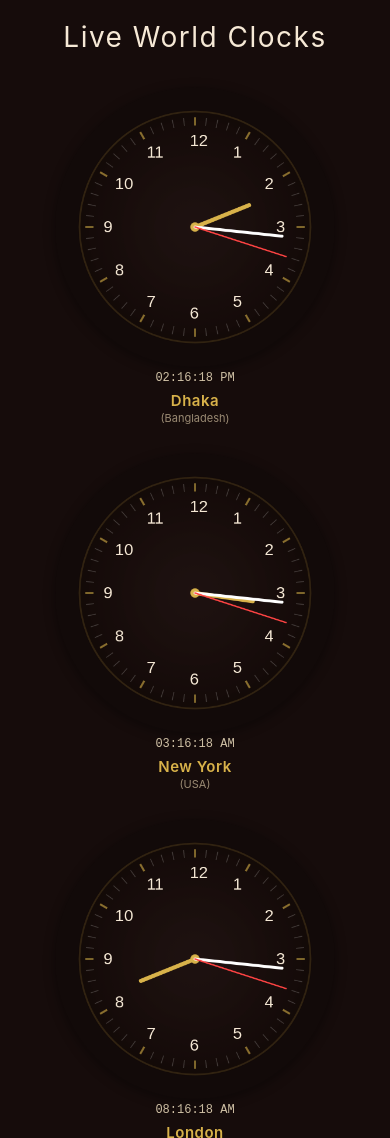
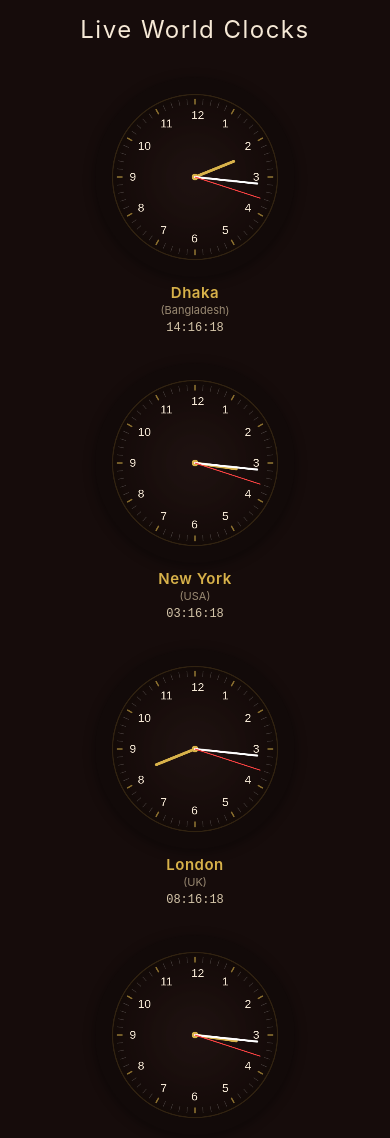
Before and after one commit to Jakia5876/Eight-county-live-watch, a plain HTML site: page index.html in a window 390 px wide. Shown: the top 1138 px of the page. Drawn offline with Linux system fonts and the light colour scheme.

Commit message:
Update title and enhance clock display styles

```diff
--- a/index.html
+++ b/index.html
@@ -3,7 +3,7 @@
 <head>
 <meta charset="utf-8" />
 <meta name="viewport" content="width=device-width,initial-scale=1" />
-<title>World Clocks — 8 Countries</title>
+<title>World Clocks — Selected Cities</title>
 
 <style>
   :root{
@@ -107,9 +107,15 @@
     .grid{
       grid-template-columns:1fr;
     }
+    body{
+      padding:15px 10px;
+    }
+    h1{
+      font-size:24px;
+    }
     .clock-wrap, canvas.analog {
-      width:280px;
-      height:280px;
+      width:200px;
+      height:200px;
     }
   }
 </style>
@@ -127,9 +133,9 @@ const clocks = [
   { city: "London", country: "UK", tz: "Europe/London" },
   { city: "Toronto", country: "Canada", tz: "America/Toronto" },
   { city: "Sydney", country: "Australia", tz: "Australia/Sydney" },
-  { city: "Madrid", country: "Spain", tz: "Europe/Madrid" },
-  { city: "Valletta", country: "Malta", tz: "Europe/Malta" },
-  { city: "Riyadh", country: "Saudi Arabia", tz: "Asia/Riyadh" }
+  { city: "Beijing", country: "China", tz: "Asia/Shanghai" },
+  { city: "Tokyo", country: "Japan", tz: "Asia/Tokyo" },
+  { city: "Hanoi", country: "Vietnam", tz: "Asia/Ho_Chi_Minh" }
 ];
 
 const grid=document.getElementById('grid');
@@ -141,9 +147,9 @@ clocks.forEach((c,i)=>{
     <div class="clock-wrap">
       <canvas class="analog" id="clock-${i}" width="480" height="480"></canvas>
     </div>
-    <div class="digital" id="digital-${i}">--:--:--</div>
     <div class="city">${c.city}</div>
-    <div class="country">(${c.country})</div>`;
+    <div class="country">(${c.country})</div>
+    <div class="digital" id="digital-${i}">--:--:--</div>`;
   grid.appendChild(card);
 });
 
@@ -172,7 +178,6 @@ function drawClock(canvas,h,m,s){
 
   ctx.clearRect(0,0,canvas.width,canvas.height);
 
-  // Background gradient
   const gradient=ctx.createRadialGradient(cx,cy,0,cx,cy,r);
   gradient.addColorStop(0,'rgba(40,25,23,0.6)');
   gradient.addColorStop(1,'rgba(20,10,8,0.8)');
@@ -182,14 +187,12 @@ function drawClock(canvas,h,m,s){
   ctx.fillStyle=gradient;
   ctx.fill();
 
-  // Golden border
   ctx.beginPath();
   ctx.arc(cx,cy,r-2,0,Math.PI*2);
   ctx.strokeStyle='rgba(216,178,74,0.15)';
   ctx.lineWidth=3;
   ctx.stroke();
 
-  // Draw tick marks and numbers
   ctx.save();
   ctx.translate(cx,cy);
 
@@ -199,7 +202,6 @@ function drawClock(canvas,h,m,s){
   for(let i=1;i<=60;i++){
     ctx.rotate(Math.PI/30);
 
-    // Tick marks
     ctx.beginPath();
     ctx.moveTo(0,-r+12);
     ctx.lineTo(0,-r+26);
@@ -207,7 +209,6 @@ function drawClock(canvas,h,m,s){
     ctx.lineWidth=(i%5===0)?3.5:1.5;
     ctx.stroke();
 
-    // Numbers (1-12)
     if(i%5===0){
       ctx.save();
       ctx.translate(0,-r+52);
@@ -218,7 +219,6 @@ function drawClock(canvas,h,m,s){
   }
   ctx.restore();
 
-  // Draw hands
   function hand(angle,len,w,color){
     ctx.save();
     ctx.translate(cx,cy);
@@ -233,19 +233,13 @@ function drawClock(canvas,h,m,s){
     ctx.restore();
   }
 
-  // Center dot
   ctx.beginPath();
   ctx.arc(cx,cy,8,0,Math.PI*2);
   ctx.fillStyle='#d8b24a';
   ctx.fill();
 
-  // Hour hand (shortest, golden)
   hand(((h%12)+m/60)*Math.PI/6 - Math.PI/2, r*0.50, 7, '#d8b24a');
-
-  // Minute hand (medium, white)
   hand((m*Math.PI/30) - Math.PI/2, r*0.75, 5, '#ffffff');
-
-  // Second hand (longest, red)
   hand((s*Math.PI/30) - Math.PI/2, r*0.82, 2.5, '#ff4444');
 }
 
@@ -255,17 +249,9 @@ function updateAll(){
     const canvas=document.getElementById(`clock-${i}`);
     drawClock(canvas,t.hour,t.minute,t.second);
 
-    // Update digital time with AM/PM
-    const now=new Date();
-    const digitalTime=new Intl.DateTimeFormat('en-US',{
-      timeZone:c.tz,
-      hour:'2-digit',
-      minute:'2-digit',
-      second:'2-digit',
-      hour12:true
-    }).format(now);
-
-    document.getElementById(`digital-${i}`).textContent=digitalTime;
+    const p=n=>String(n).padStart(2,'0');
+    document.getElementById(`digital-${i}`).textContent=
+      `${p(t.hour)}:${p(t.minute)}:${p(t.second)}`;
   });
 }
 
```
